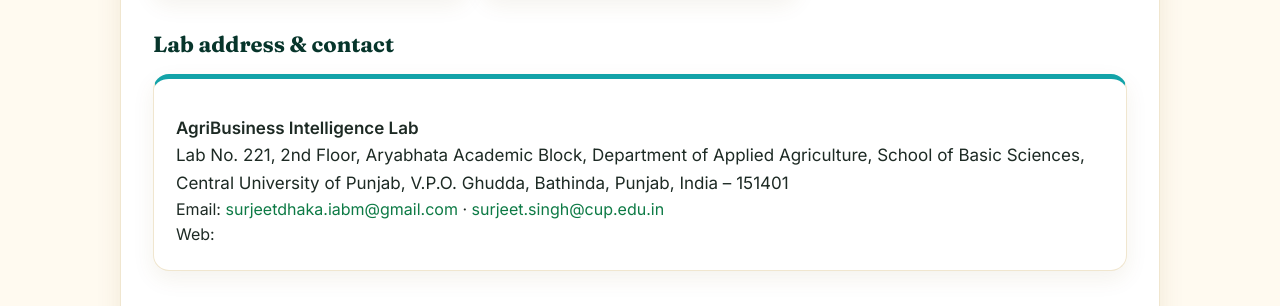
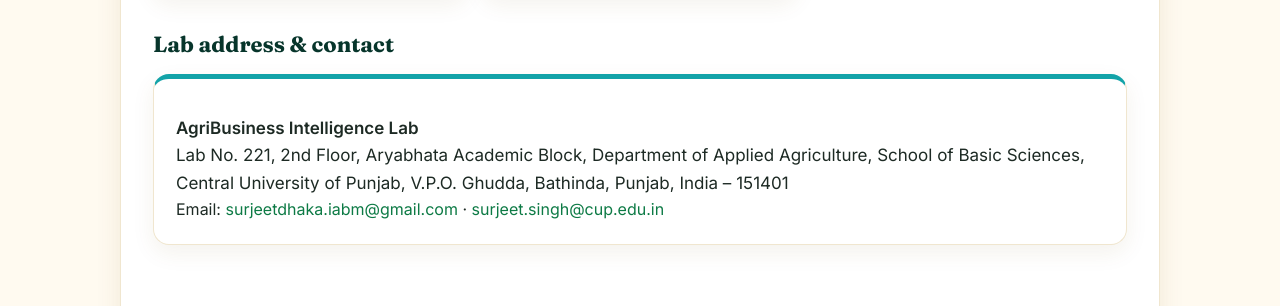
Before and after one commit to SSDhaka/SSDhaka, a plain HTML site: page index.html in a window 1280 px wide. Shown: the part 3570-3876 px from the top of the page. Drawn offline with Linux system fonts and the light colour scheme.

Commit message:
Update index.html

```diff
--- a/index.html
+++ b/index.html
@@ -360,8 +360,7 @@ footer{border-top:5px solid var(--gold)}
   <div class="card" style="border-top-color:var(--teal)">
     <p><b>AgriBusiness Intelligence Lab</b><br>Lab No. 221, 2nd Floor, Aryabhata Academic Block, Department of Applied Agriculture, School of Basic Sciences, Central University of Punjab, V.P.O. Ghudda, Bathinda, Punjab, India &ndash; 151401</p>
     Email: <a href="mailto:surjeetdhaka.iabm@gmail.com">surjeetdhaka.iabm@gmail.com</a> &middot; <a href="mailto:surjeet.singh@cup.edu.in">surjeet.singh@cup.edu.in</a><br>
-    Web: <a href="https://ssdhaka.github.io/SSDhaka/" target="_blank"
-  </div>
+    </div>
 </section>
 
 <section id="experience">
@@ -597,7 +596,7 @@ footer{border-top:5px solid var(--gold)}
     <div class="card">
       <p><b>Dr. Surjeet Singh Dhaka</b><br>Assistant Professor, Department of Applied Agriculture</p>
       <p style="margin-top:10px;color:var(--muted);font-size:15px">Lab No. 221/222, 2nd Floor, Academic Block, School of Basic Sciences, Central University of Punjab, V.P.O. Ghudda, District Bathinda, Punjab, India &ndash; 151401</p>
-      <p style="margin-top:10px;font-size:14px">Email addresses are listed on the <a href="https://www.cup.edu.in/Dr_Surjeet_Singh_Dhaka.php" target="_blank" rel="noopener">university profile page</a>.</p>
+      <p style="margin-top:10px;font-size:14px">Email: <a href="mailto:surjeetdhaka.iabm@gmail.com">surjeetdhaka.iabm@gmail.com</a> &middot; <a href="mailto:surjeet.singh@cup.edu.in">surjeet.singh@cup.edu.in</a><br>
     </div>
     <div class="ids">
       <a class="id" href="https://scholar.google.com/citations?user=It6hf1EAAAAJ" target="_blank" rel="noopener"><b>Google Scholar</b><small>Citations and full publication list</small></a>
```
